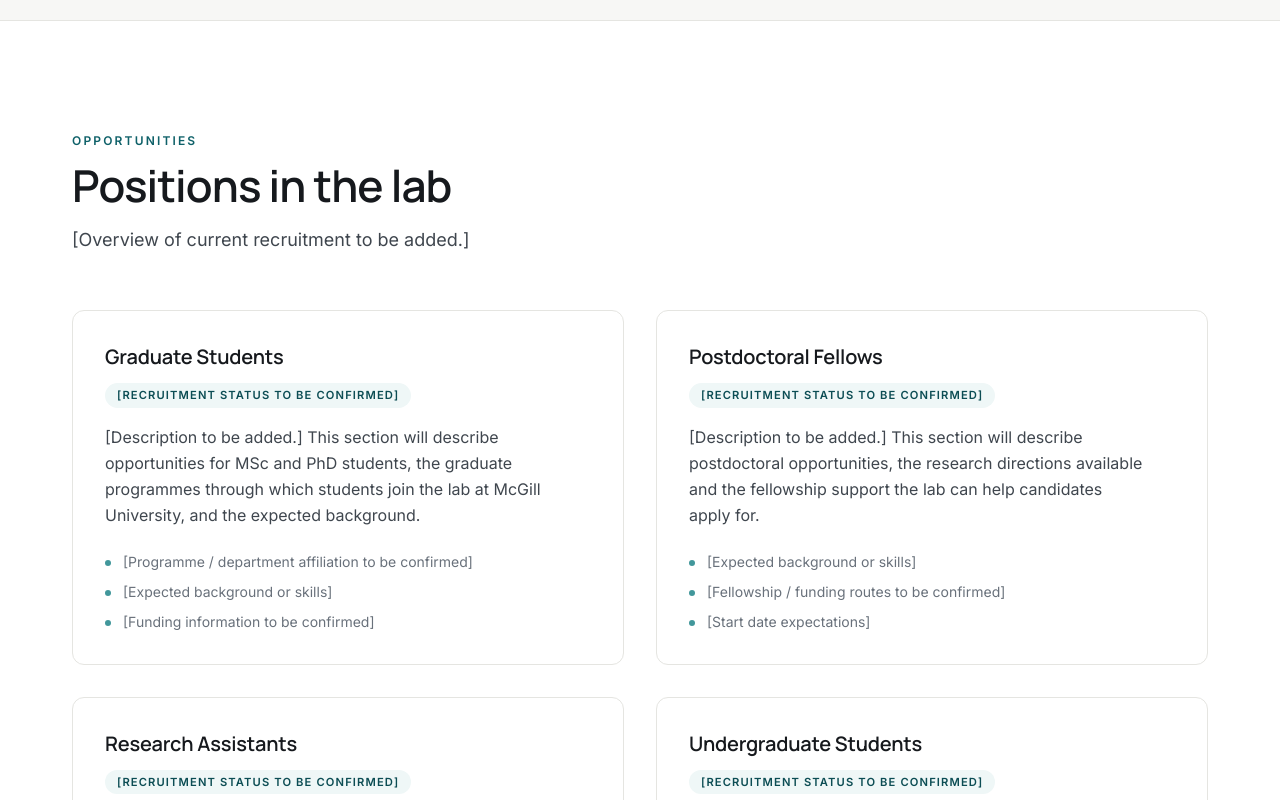
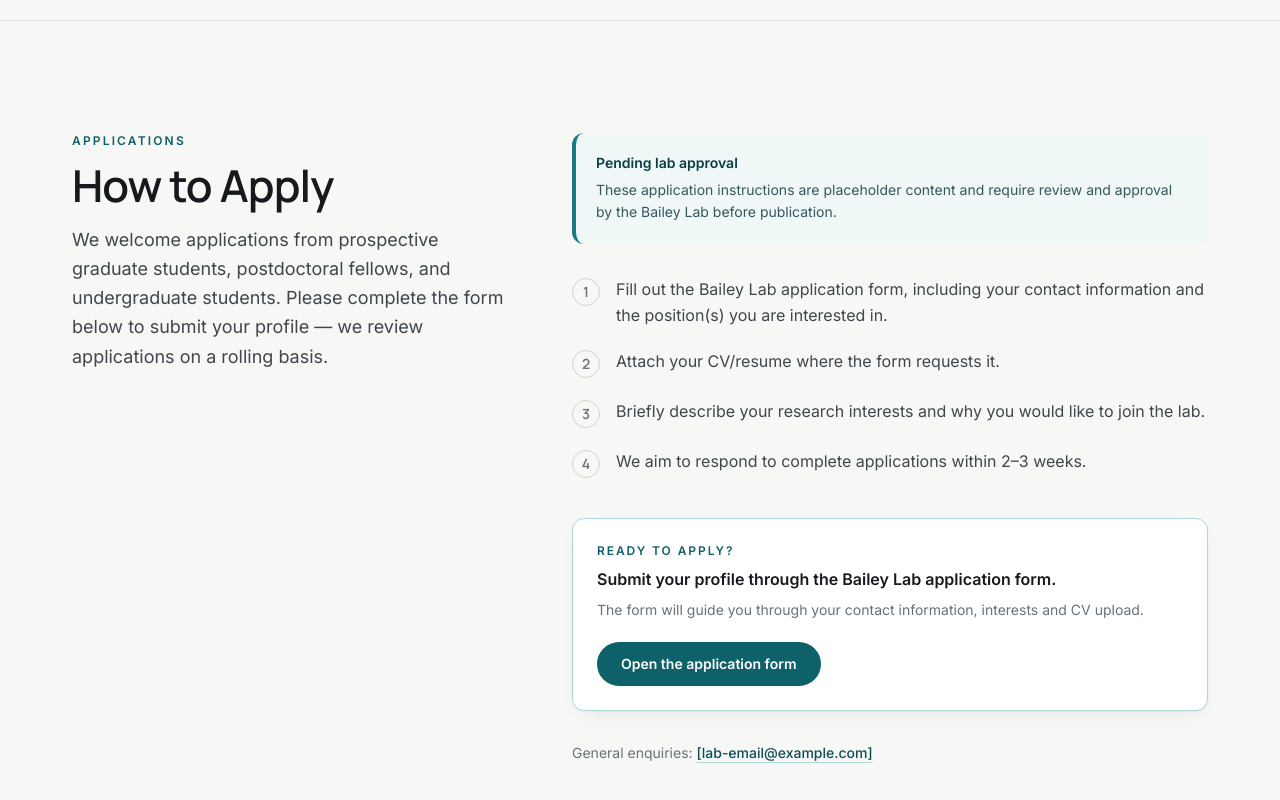
Before and after one commit to Neda-Esfehani/Bailey-Lab, a Next.js app: page /join in a window 1280 px wide. Shown: the part 420-1220 px from the top of the page. Built offline with nearby package versions, Linux system fonts and the light colour scheme.

Commit message:
Show How to Apply content without position postings

```diff
--- a/app/join/page.tsx
+++ b/app/join/page.tsx
@@ -1,8 +1,9 @@
 import { CTASection } from '@/components/CTASection';
 import { PageHero } from '@/components/Hero';
 import { SectionHeading } from '@/components/SectionHeading';
+import { ButtonLink } from '@/components/ui';
 import { Section } from '@/components/ui';
-import { howToApply, openings } from '@/data/join';
+import { howToApply } from '@/data/join';
 import { site } from '@/data/site';
 import { pageMetadata } from '@/lib/seo';
 
@@ -22,56 +23,15 @@ export default function JoinPage() {
         description="[Introductory paragraph to be added.] This paragraph will describe the lab’s training environment and the kinds of researchers it is looking for."
       />
 
-      <Section labelledBy="openings-heading">
-        <SectionHeading
-          id="openings-heading"
-          eyebrow="Opportunities"
-          title="Positions in the lab"
-          description="[Overview of current recruitment to be added.]"
-        />
-
-        <div className="mt-14 grid gap-8 lg:grid-cols-2">
-          {openings.map((opening) => (
-            <article
-              key={opening.id}
-              id={opening.id}
-              className="scroll-mt-24 rounded-card border border-line bg-paper p-8 transition-colors duration-300 hover:border-line-strong"
-            >
-              <div className="flex flex-wrap items-center gap-3">
-                <h3 className="text-xl font-semibold tracking-[-0.01em]">
-                  {opening.title}
-                </h3>
-                <span className="rounded-full bg-accent-50 px-3 py-1 text-[0.7rem] font-semibold uppercase tracking-[0.1em] text-accent-700">
-                  {opening.status}
-                </span>
-              </div>
-
-              <p className="mt-4 text-base leading-relaxed text-ink-soft">
-                {opening.description}
-              </p>
-
-              {opening.points && opening.points.length > 0 ? (
-                <ul className="mt-6 space-y-2.5">
-                  {opening.points.map((point) => (
-                    <li key={point} className="flex gap-3 text-sm text-ink-muted">
-                      <span
-                        aria-hidden="true"
-                        className="mt-2 h-1.5 w-1.5 shrink-0 rounded-full bg-accent-400"
-                      />
-                      {point}
-                    </li>
-                  ))}
-                </ul>
-              ) : null}
-            </article>
-          ))}
-        </div>
-      </Section>
-
       <Section tone="canvas" labelledBy="apply-heading">
         <div className="grid gap-10 lg:grid-cols-12 lg:gap-16">
           <div className="lg:col-span-5">
-            <SectionHeading id="apply-heading" eyebrow="Applications" title="How to Apply" />
+            <SectionHeading
+              id="apply-heading"
+              eyebrow="Applications"
+              title="How to Apply"
+              description={howToApply.intro}
+            />
           </div>
 
           <div className="lg:col-span-7">
@@ -86,10 +46,6 @@ export default function JoinPage() {
               </p>
             </div>
 
-            <p className="mt-8 max-w-prose text-base leading-relaxed text-ink-soft">
-              {howToApply.intro}
-            </p>
-
             <ol className="mt-8 space-y-5">
               {howToApply.steps.map((step, index) => (
                 <li key={step} className="flex gap-4">
@@ -103,6 +59,21 @@ export default function JoinPage() {
                 </li>
               ))}
             </ol>
+
+            <div className="mt-10 rounded-card border border-accent-200 bg-paper p-6 shadow-card">
+              <p className="text-xs font-semibold uppercase tracking-[0.16em] text-accent-600">
+                Ready to apply?
+              </p>
+              <p className="mt-2 text-base font-semibold text-ink">
+                Submit your profile through the Bailey Lab application form.
+              </p>
+              <p className="mt-2 text-sm leading-relaxed text-ink-muted">
+                The form will guide you through your contact information, interests and CV upload.
+              </p>
+              <ButtonLink href={howToApply.formUrl} className="mt-5">
+                Open the application form
+              </ButtonLink>
+            </div>
 
             <p className="mt-8 text-sm text-ink-muted">
               General enquiries:{' '}
```
